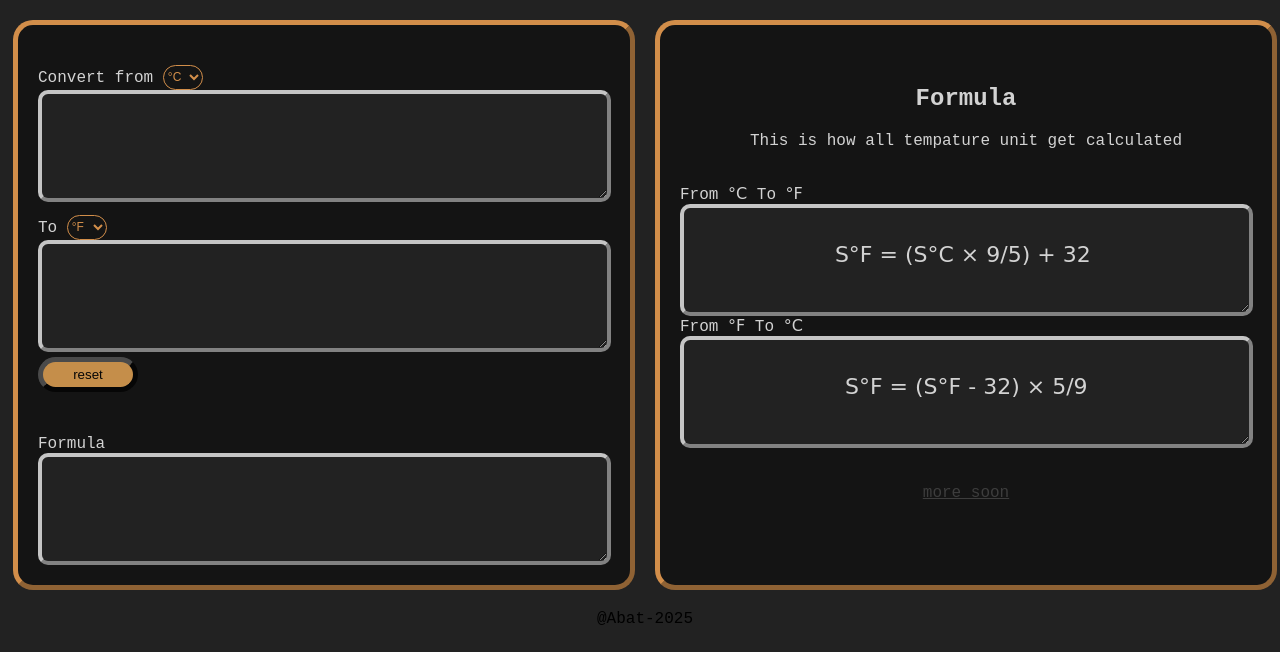
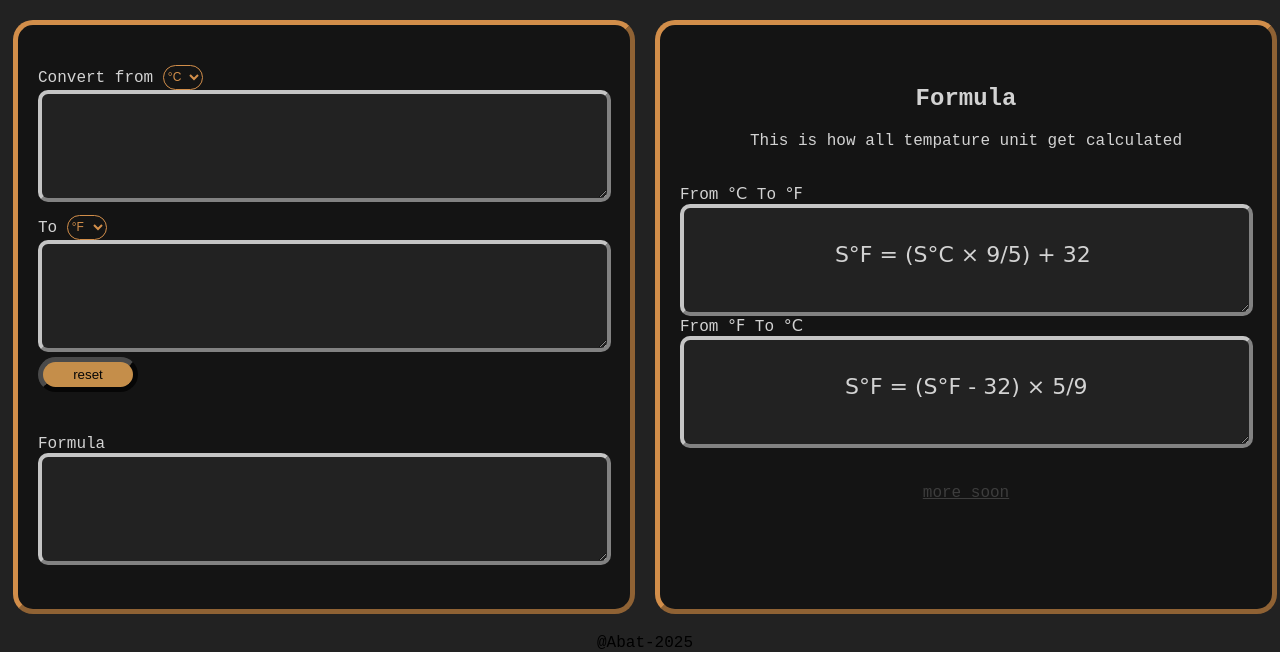
Before and after one commit to revou-fundamental-course/19-may-25-KetCodeStash, a plain HTML site: page index.html in a window 1280 px wide. Shown: the part 172-824 px from the top of the page. Drawn offline with Linux system fonts and the light colour scheme.

Commit message:
forgot to savve

```diff
--- a/CSS/style.css
+++ b/CSS/style.css
@@ -1,11 +1,11 @@
 
-/* web styleling */
+/* layouting */
+/* for mobile */
 body{
-    display: grid;;
-    grid-template-columns: 50% 50%;
-    grid-template-rows: auto auto;
-    row-gap: 20px;
-    column-gap: 20px;
+    display: grid;
+    grid-template-columns: auto ;
+    row-gap: 15px;
+    column-gap: 10px;
     padding-right: 15px;
     padding-left: 5px;
     background-color: #222;
@@ -13,36 +13,39 @@ body{
 }
 header{
     grid-column-start: 1;
-    grid-column-end: 3;
+    grid-column-end: 1;
     text-align: center;
     padding: 20px;
 }
 footer{
     grid-column-start: 1;
-    grid-column-end: 3;
+    grid-column-end: 1;
 }
-@media (max-aspect-ratio: 1/1) {
+/* for desktop */
+@media (min-aspect-ratio: 1/1) {
     body{
-        display: grid;
-        grid-template-columns: auto ;
-        row-gap: 15px;
-        column-gap: 10px;
-        padding-right: 15px;
-        padding-left: 5px;
-        background-color: #222;
-        font-family: 'Courier New', Courier, monospace;
+    display: grid;;
+    grid-template-columns: 50% 50%;
+    grid-template-rows: auto 75%;
+    row-gap: 20px;
+    column-gap: 20px;
+    padding-right: 15px;
+    padding-left: 5px;
+    background-color: #222;
+    font-family: 'Courier New', Courier, monospace;
     }
     header{
         grid-column-start: 1;
-        grid-column-end: 1;
+        grid-column-end: 3;
         text-align: center;
         padding: 20px;
     }
     footer{
         grid-column-start: 1;
-        grid-column-end: 1;
+        grid-column-end: 3;
     }
 }
+/* styling */
 .main-style{
     background-color: #111;
     color: white;
```
Also changed, not shown: index.html (+0 -1 lines).
